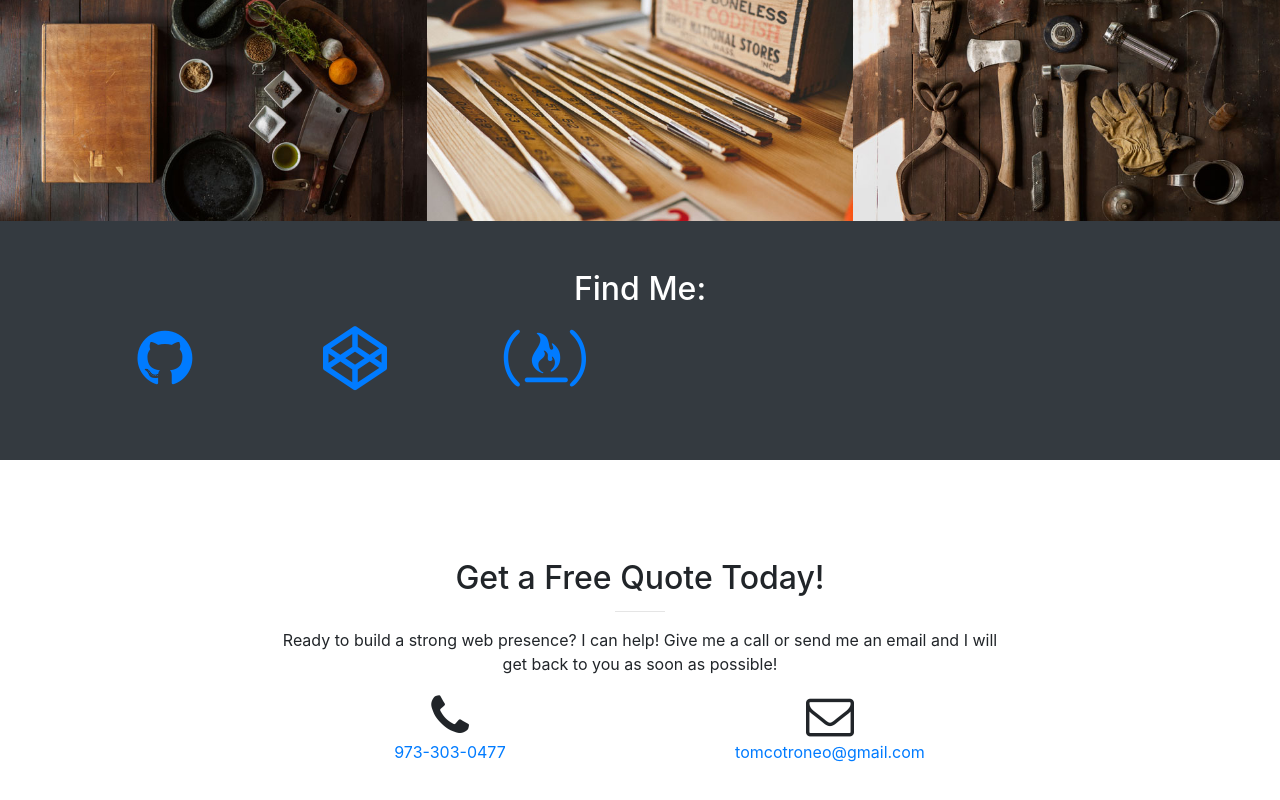
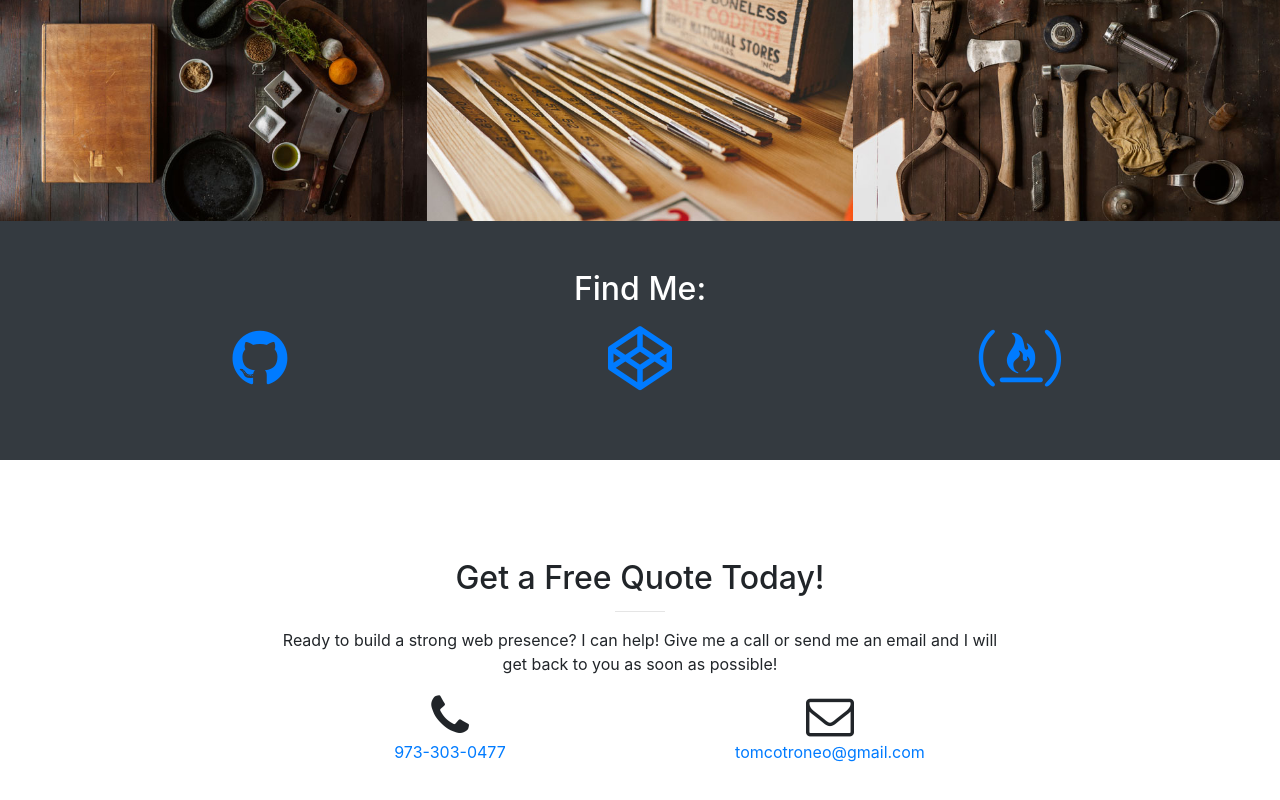
Before and after one commit to cotrones/cotrones.github.io, a website with bundled scripts: page index.html in a window 1280 px wide. Shown: the part 1896-2696 px from the top of the page. Built offline with nearby package versions, Linux system fonts and the light colour scheme.

Commit message:
center find me elements

```diff
--- a/index.html
+++ b/index.html
@@ -222,17 +222,17 @@
       <div class="container text-center">
         <h2>Find Me:</h2>
 		<div class="row">
-			<div class="col-lg-2 col-md-6 text-center">
+			<div class="col-lg-2 col-md-6 text-center m-auto">
 				<a href="https://github.com/cotrones" target="_blank">
 					<i style="padding-bottom: 20px;" class="fa fa-4x fa-github sr-icons"></i>
 				</a>
 			</div>
-			<div class="col-lg-2 col-md-6 text-center">
+			<div class="col-lg-2 col-md-6 text-center m-auto">
 				<a href="https://codepen.io/cotrones/" target="_blank">
 					<i style="padding-bottom: 20px;" class="fa fa-4x fa-codepen sr-icons"></i>
 				</a>
 			</div>
-			<div class="col-lg-2 col-md-6 text-center">
+			<div class="col-lg-2 col-md-6 text-center m-auto">
 				<a href="https://www.freecodecamp.org/cotrones" target="_blank">
 					<i style="padding-bottom: 20px;" class="fa fa-4x fa-free-code-camp sr-icons"></i>
 				</a>
```
